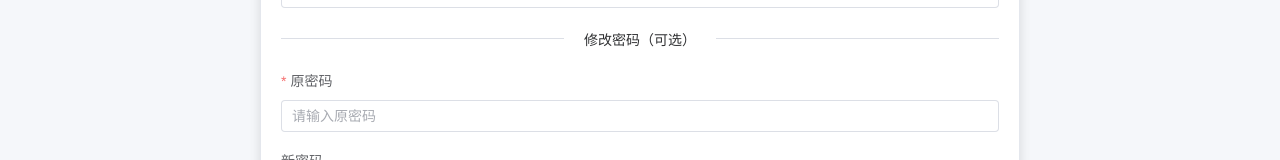
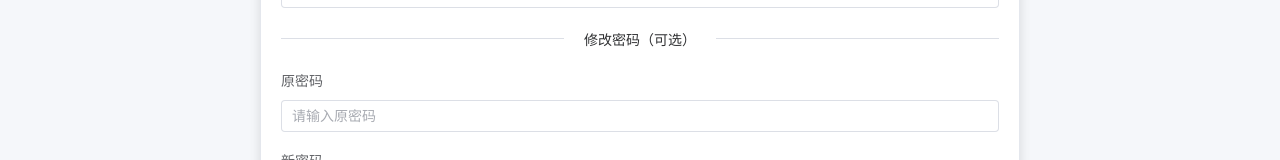
Before and after one commit to Xiangyu-Lou/Registration-Management-System, a Vue app in the folder frontend/: page /profile in a window 1280 px wide. Shown: the part 425-585 px from the top of the page. Built offline with nearby package versions, Linux system fonts and the light colour scheme; sample sign-in values are in the browser's storage.

Commit message:
beta v2.4

```diff
--- a/frontend/src/views/UserProfile.vue
+++ b/frontend/src/views/UserProfile.vue
@@ -105,17 +105,35 @@ export default {
         { min: 2, max: 20, message: '用户名长度应为2-20个字符', trigger: 'blur' }
       ],
       oldPassword: [
-        { required: function() { return form.newPassword || form.confirmPassword; },
-          message: '修改密码时需要输入原密码', trigger: 'blur' }
+        {
+          validator: (rule, value, callback) => {
+            // 仅当新密码有值时，原密码才必填
+            if (form.newPassword && !value) {
+              callback(new Error('修改密码时需要输入原密码'));
+            } else {
+              callback();
+            }
+          },
+          trigger: 'blur'
+        }
       ],
       newPassword: [
         { min: 1, max: 20, message: '密码长度应为1-20个字符', trigger: 'blur' }
       ],
       confirmPassword: [
-        { validator: (rule, value, callback) => {
-            if (form.newPassword && value !== form.newPassword) {
-              callback(new Error('两次输入的密码不一致'));
+        {
+          validator: (rule, value, callback) => {
+            // 仅当新密码有值时，确认密码才必填且需要验证一致性
+            if (form.newPassword) {
+              if (!value) {
+                callback(new Error('请再次输入新密码'));
+              } else if (value !== form.newPassword) {
+                callback(new Error('两次输入的密码不一致'));
+              } else {
+                callback();
+              }
             } else {
+              // 如果新密码为空，则确认密码也不需要验证
               callback();
             }
           },
@@ -194,6 +212,11 @@ export default {
         form.oldPassword = '';
         form.newPassword = '';
         form.confirmPassword = '';
+
+        // 添加延迟跳转
+        setTimeout(() => {
+          goBack(); // 调用已有的返回函数
+        }, 1500); // 延迟1.5秒
 
       } catch (error) {
         if (error === 'cancel') return;
```
Also changed, not shown: 5 other files (tests, documents, lock files or other folders).
